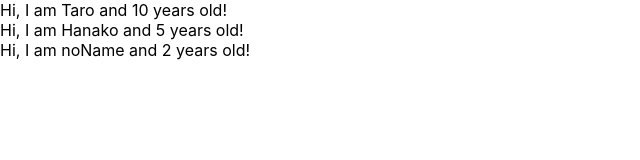
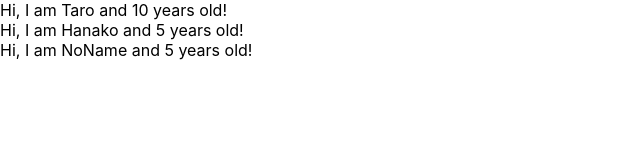
Before and after one commit to miona9122/udemy-react-application-development, a React (Create React App) app: page / in a window 1280 px wide. Shown: the top 160 px of the page, without its empty margins (0-640 px from the left). Built offline with nearby package versions, Linux system fonts and the light colour scheme.

Commit message:
learn prop-types

```diff
--- a/src/App.js
+++ b/src/App.js
@@ -1,10 +1,11 @@
 import React from "react";
+import PropTypes from "prop-types";
 
 function App() {
   const profiles = [
     { name: "Taro", age: 10 },
     { name: "Hanako", age: 5 },
-    { name: "noName" },
+    { name: "NoName", age: 5 },
   ];
   return (
     <React.Fragment>
@@ -23,8 +24,9 @@ const User = (props) => {
   );
 };
 
-User.defaultProps = {
-  age: 2,
+User.propTypes = {
+  name: PropTypes.string,
+  age: PropTypes.number.isRequired,
 };
 
 export default App;
```
